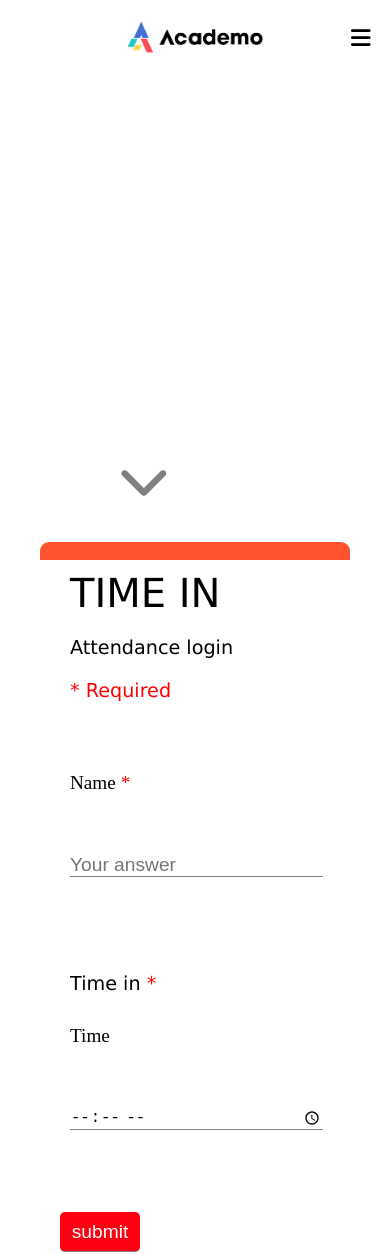
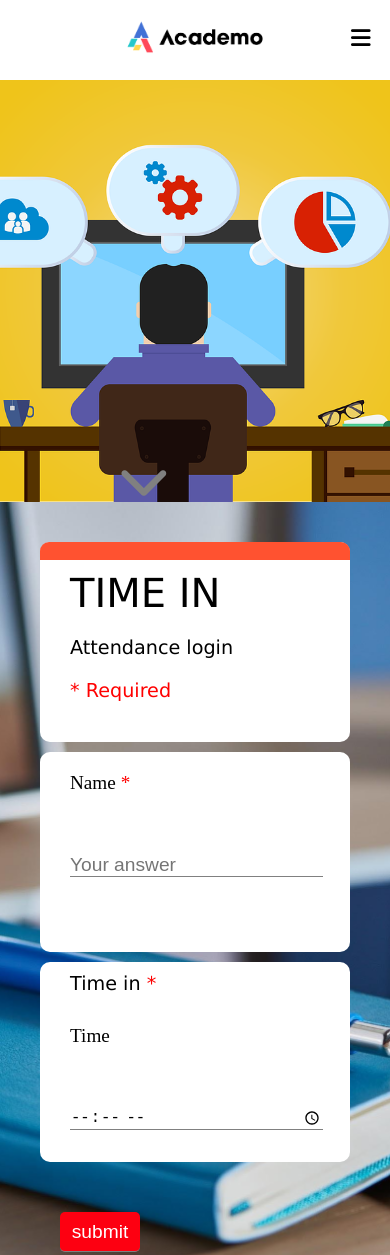
Before and after one commit to vishnupunni/academo-test-projects, a plain HTML site: page Academo online Attendance/index.html in a window 390 px wide. Shown: the top 1255 px of the page. Drawn offline with Linux system fonts and the light colour scheme; the site is published under a folder, as on GitHub Pages, so addresses that start at the root find nothing.

Commit message:
image not loading issue testing 4  imag url mistake

```diff
--- a/Academo online Attendance/css/style.css
+++ b/Academo online Attendance/css/style.css
@@ -251,15 +251,14 @@ footer pre {
 
     .main .cover{
         position: relative;
-        background: url("/css/resource/bg1.png")no-repeat center;
+        background: url("./resource/bg1.png")no-repeat center;
         background-size: cover;
         height: 50vh;
         width: 100%;
         overflow: hidden;
     }
     .main .content-img{
-        background: url("/css/resource/bg2.jpeg") center;
-        /* background:yellow; */
+        background: url("./resource/bg2.jpeg") center;
         background-size: cover;
         width: 100%;
         overflow: auto;
```
